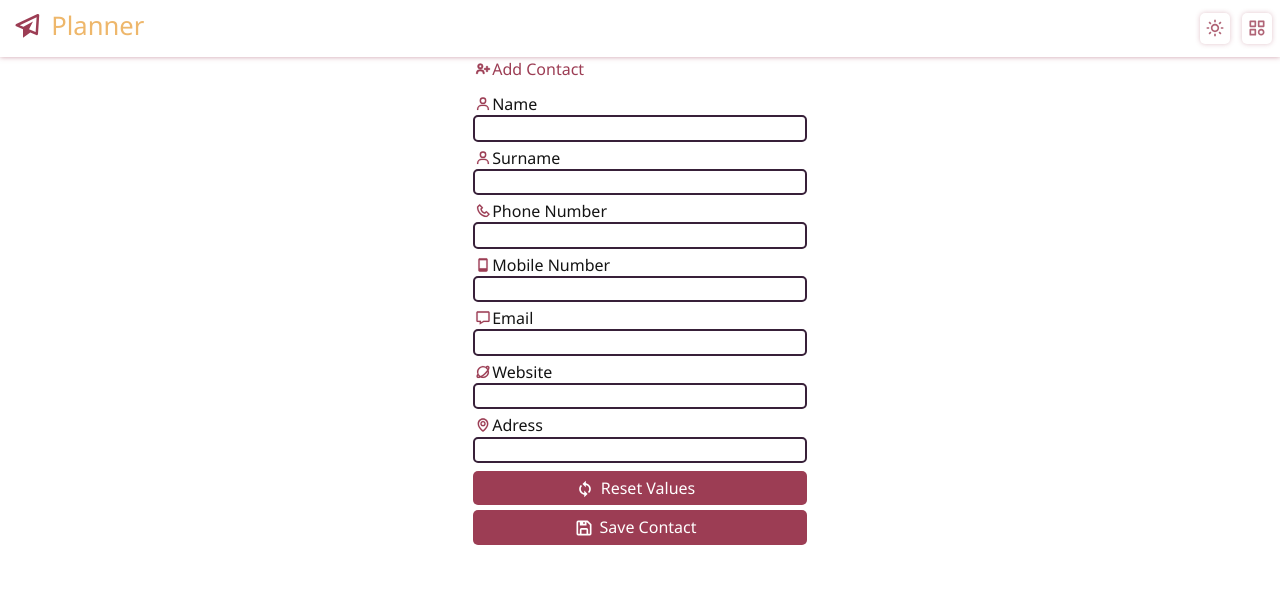
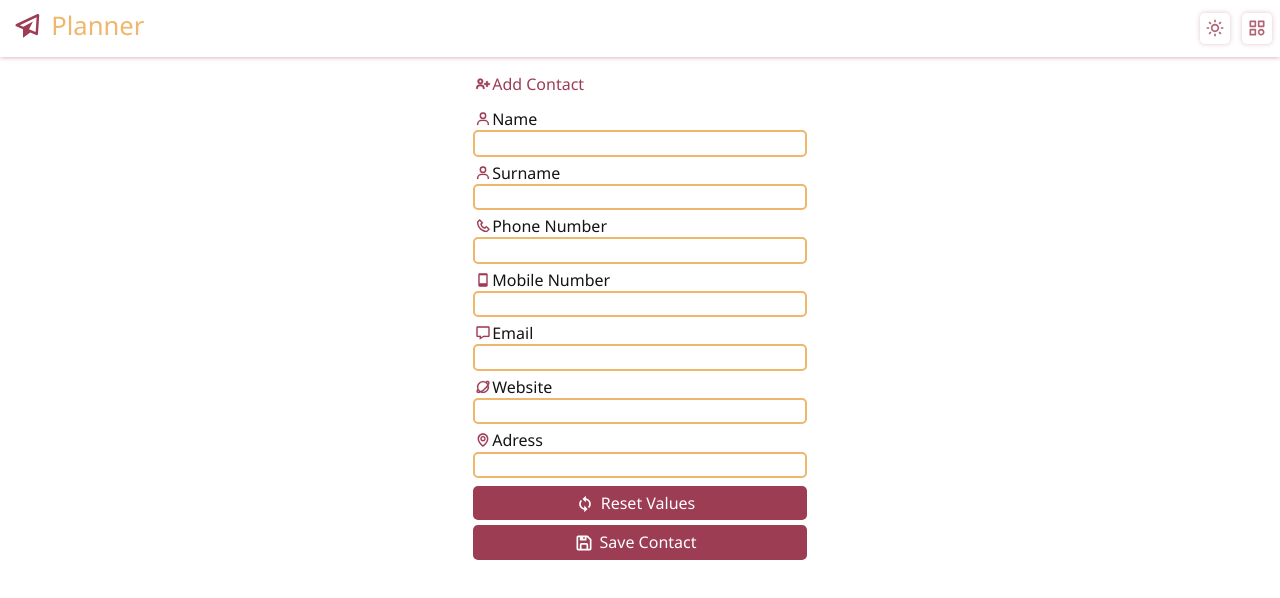
Before and after one commit to KainNhantumbo/Planner-App, a React (Create React App) app: page /contacts/add in a window 1280 px wide. Shown: the top 598 px of the page. Built offline with nearby package versions, Linux system fonts and the light colour scheme.

Commit message:
Refactor: Added dynamic colors to ContactsForm component styles.

```diff
--- a/src/styles/contact-form.js
+++ b/src/styles/contact-form.js
@@ -1,5 +1,4 @@
 import styled from 'styled-components';
-import { colors } from './colors';
 
 export const FormContainer = styled.section`
 	@keyframes enterAnime {
@@ -20,7 +19,9 @@ export const FormContainer = styled.section`
 	div {
 		margin-bottom: 1.2em;
 		padding: 0 0.5em;
-		color: rgb(${colors.primaryColor});
+		margin-top: 15px;
+		color: rgb(${({ theme }) => theme.primaryColor});
+
 		span {
 			position: relative;
 			padding: 0 1.2em;
@@ -49,14 +50,14 @@ export const FormContainer = styled.section`
 				position: absolute;
 				left: 2px;
 				stroke-width: 0.2px;
-				color: rgb(${colors.primaryColor});
+				color: rgb(${({ theme }) => theme.primaryColor});
 			}
 		}
 
 		input {
 			margin-bottom: 0.5em;
 			border-style: none;
-			border: 2px solid rgba(${colors.darkColor});
+			border: 2px solid rgba(${({ theme }) => theme.secondaryColor});
 			border-radius: 5px;
 			padding: 2px 5px;
 		}
@@ -65,15 +66,14 @@ export const FormContainer = styled.section`
 			border: none;
 			border-style: none;
 			border-radius: 5px;
-			background: rgba(${({theme}) => theme.primaryColor});
+			background: rgba(${({ theme }) => theme.primaryColor});
 			padding: 5px;
-			color: rgb(${colors.whiteColor});
+			color: rgb(${({ theme }) => theme.whiteColor});
 			font-weight: 500;
 			margin-bottom: 5px;
 			padding: 8px 0;
 
 			:hover {
-				color: rgba(${colors.secondaryColor}, 1);
 				transform: scale(1.02);
 				transition: all 200ms ease-out;
 			}
@@ -81,6 +81,10 @@ export const FormContainer = styled.section`
 			span {
 				padding-left: 1em;
 				position: relative;
+
+				:hover {
+					color: rgb(${({ theme }) => theme.secondaryColor});
+				}
 
 				svg {
 					position: absolute;
```
Also changed, not shown: src/styles/mainstyles.js (deleted, +0 -8 lines).
